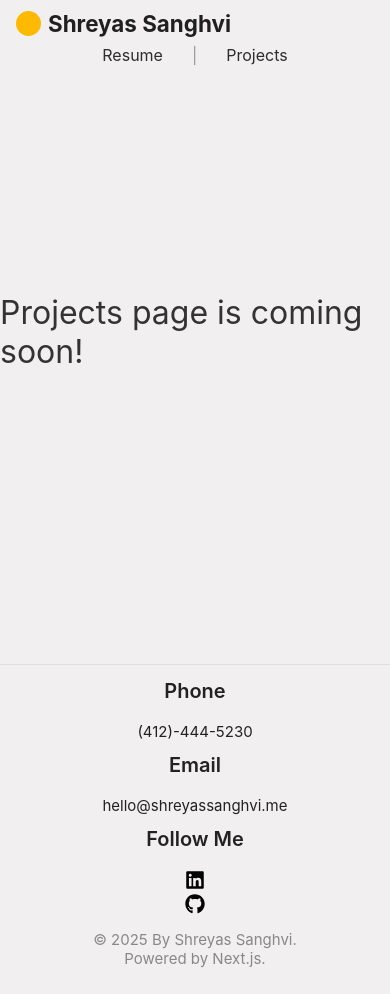
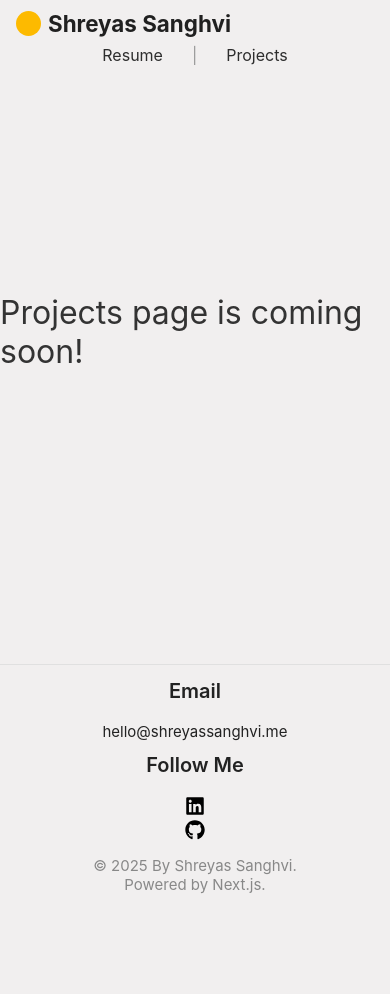
Before and after one commit to shreyassanghvi/shreyassanghvi.github.io, a Next.js app: page /projects in a window 390 px wide. After the commit the page ends 920 px from the top, so only its background shows below. Built offline with nearby package versions, Linux system fonts and the light colour scheme.

Commit message:
Content: removed phone # (#9)

```diff
--- a/components/Layout.tsx
+++ b/components/Layout.tsx
@@ -23,7 +23,9 @@ export default function Layout({children}: { children: React.ReactNode }) {
                         Resume
                     </a>
                     <span className={styles.divider}>|</span>
-                    <a href="/projects">Projects</a>
+                    <Link href="/projects">
+                        Projects
+                    </Link>
                 </div>
             </nav>
 
@@ -32,10 +34,6 @@ export default function Layout({children}: { children: React.ReactNode }) {
             </div>
 
             <footer className={styles.footer}>
-                <div>
-                    <b>Phone</b><br/>
-                    <span>(412)-444-5230</span>
-                </div>
                 <div>
                     <b>Email</b><br/>
                     <a href={`mailto:${email}`}>
```
